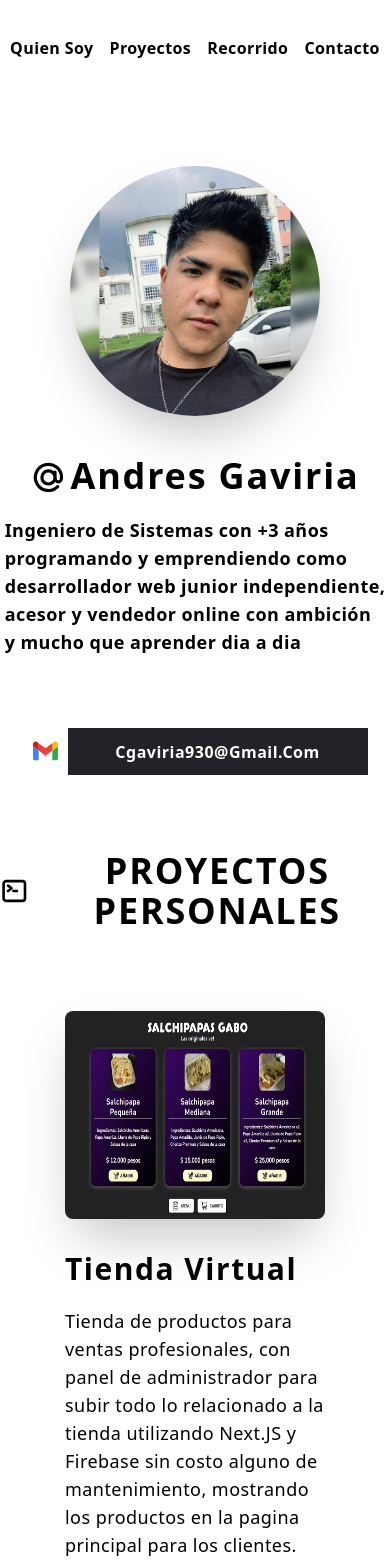
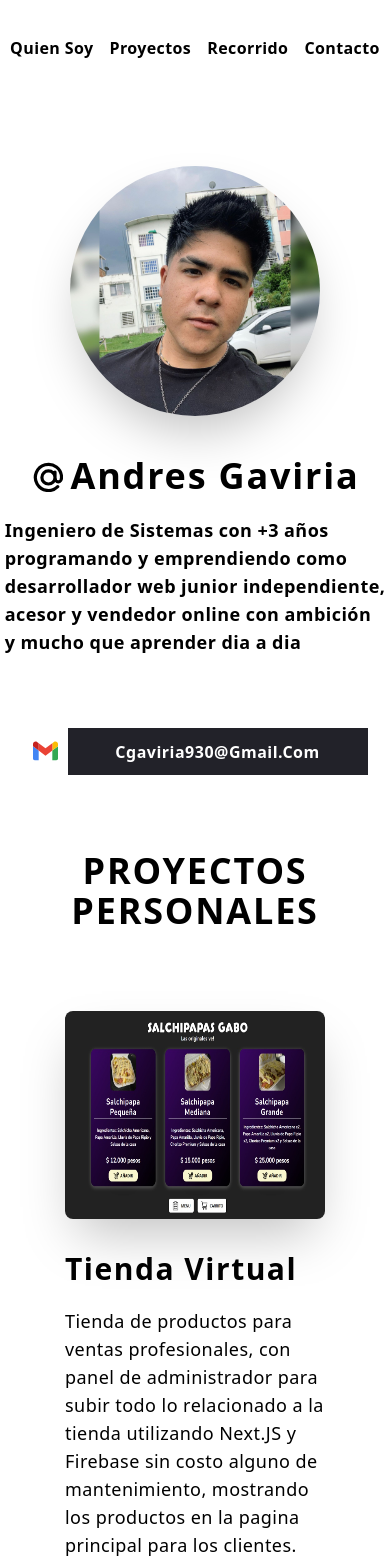
Before and after one commit to AndresG2412/Portfolio2025, a React (Vite) app: page / in a window 390 px wide. Shown: the top 1568 px of the page. Built offline with nearby package versions, Linux system fonts and the light colour scheme; what @midudev/tailwind-animations would draw is missing.

Commit message:
arreglo errores

```diff
--- a/src/App.jsx
+++ b/src/App.jsx
@@ -39,10 +39,13 @@ export default function App() {
             </section>
 
             <section id='Proyectos' className='dark:text-white pt-20 md:pt-24'>
-                <div className='flex items-center justify-center gap-x-4 mb-12'>
+                <div className='hidden md:flex items-center justify-center gap-x-4 mb-12'>
                     <svg className='hidden md:block' xmlns="http://www.w3.org/2000/svg" fill="none" viewBox="0 0 24 24" stroke-width="2.2" stroke="currentColor" class="size-10">
                         <path stroke-linecap="round" stroke-linejoin="round" d="m6.75 7.5 3 2.25-3 2.25m4.5 0h3m-9 8.25h13.5A2.25 2.25 0 0 0 21 18V6a2.25 2.25 0 0 0-2.25-2.25H5.25A2.25 2.25 0 0 0 3 6v12a2.25 2.25 0 0 0 2.25 2.25Z" />
                     </svg>
+                    <p className='text-center text-4xl tracking-wider font-bold'>PROYECTOS PERSONALES</p>
+                </div>
+                <div className='block md:hidden items-center justify-center gap-x-4 mb-12'>
                     <p className='text-center text-4xl tracking-wider font-bold'>PROYECTOS PERSONALES</p>
                 </div>
                 <CardProject
@@ -69,10 +72,13 @@ export default function App() {
             </section>
 
             <section id='Recorrido' className='dark:text-white pt-20 md:pt-24 pb-12'>
-                <div className='flex items-center justify-center gap-x-4 pb-12'>
+                <div className='hidden md:flex items-center justify-center gap-x-4 mb-12'>
                     <svg className='hidden md:block' xmlns="http://www.w3.org/2000/svg" fill="none" viewBox="0 0 22 22" stroke-width="2.2" stroke="currentColor" class="size-8">
                         <path stroke-linecap="round" stroke-linejoin="round" d="M9 12.75 11.25 15 15 9.75M21 12c0 1.268-.63 2.39-1.593 3.068a3.745 3.745 0 0 1-1.043 3.296 3.745 3.745 0 0 1-3.296 1.043A3.745 3.745 0 0 1 12 21c-1.268 0-2.39-.63-3.068-1.593a3.746 3.746 0 0 1-3.296-1.043 3.745 3.745 0 0 1-1.043-3.296A3.745 3.745 0 0 1 3 12c0-1.268.63-2.39 1.593-3.068a3.745 3.745 0 0 1 1.043-3.296 3.746 3.746 0 0 1 3.296-1.043A3.746 3.746 0 0 1 12 3c1.268 0 2.39.63 3.068 1.593a3.746 3.746 0 0 1 3.296 1.043 3.746 3.746 0 0 1 1.043 3.296A3.745 3.745 0 0 1 21 12Z" />
                     </svg>
+                    <p className='text-center text-4xl tracking-wider font-bold uppercase'>Recorrido Personal</p>
+                </div>
+                <div className='block md:hidden items-center justify-center gap-x-4 mb-12'>
                     <p className='text-center text-4xl tracking-wider font-bold uppercase'>Recorrido Personal</p>
                 </div>
                 <img src={roadmap} alt="roadmap_image" className='dark:hidden block px-10 md:px-0 md:w-[50%] mx-auto'/>
```
